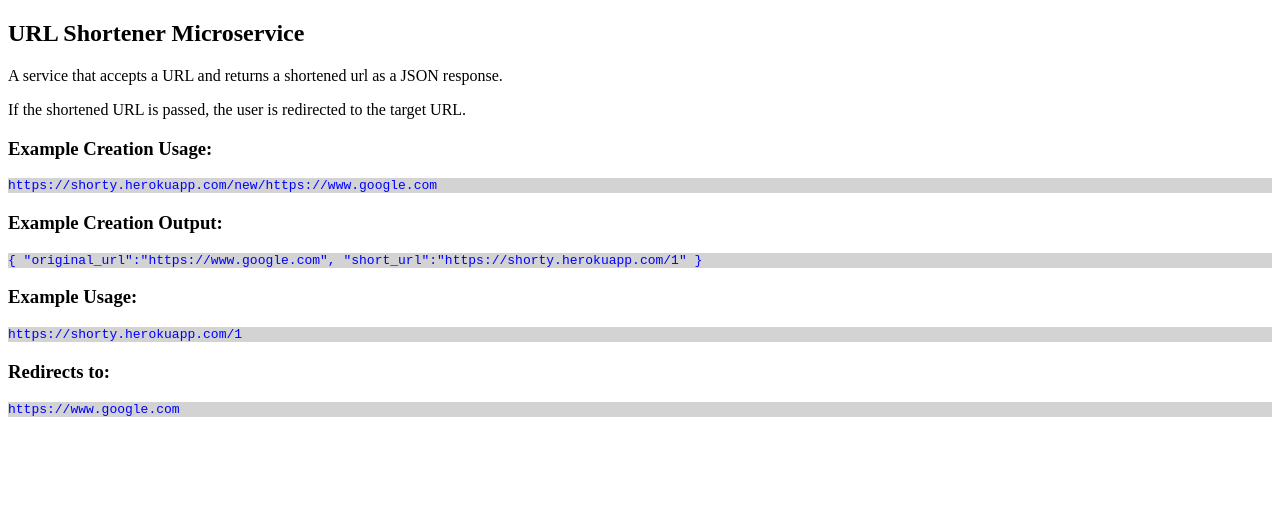
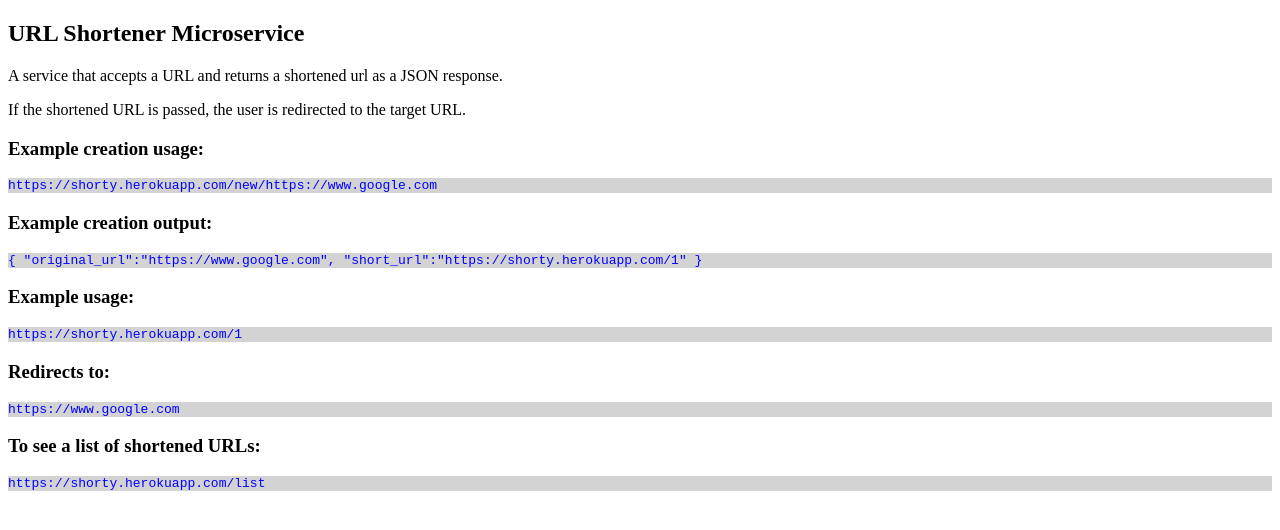
Before and after one commit to brian-stovall/url-shorty, a website: page public/index.html in a window 1280 px wide. Drawn offline with Linux system fonts and the light colour scheme.

Commit message:
updated instruction page to display /list command

```diff
--- a/public/index.html
+++ b/public/index.html
@@ -9,14 +9,16 @@
 	<h2>URL Shortener Microservice</h2>
 	<p>A service that accepts a URL and returns a shortened url as a JSON response.</p>
 	<p>If the shortened URL is passed, the user is redirected to the target URL.</p>
-	<h3>Example Creation Usage:</h3>
+	<h3>Example creation usage:</h3>
 	<p class='code'>https://shorty.herokuapp.com/new/https://www.google.com</p>
-	<h3>Example Creation Output:</h3>
+	<h3>Example creation output:</h3>
 	<p class='code'>{ "original_url":"https://www.google.com",
 										"short_url":"https://shorty.herokuapp.com/1" }</p>
-	<h3>Example Usage:</h3>
+	<h3>Example usage:</h3>
 	<p class='code'>https://shorty.herokuapp.com/1</p>
 	<h3>Redirects to:</h3>
 	<p class='code'>https://www.google.com</p>
+	<h3>To see a list of shortened URLs:</h3>
+	<p class='code'>https://shorty.herokuapp.com/list</p>
 </body>
 </html>
```
